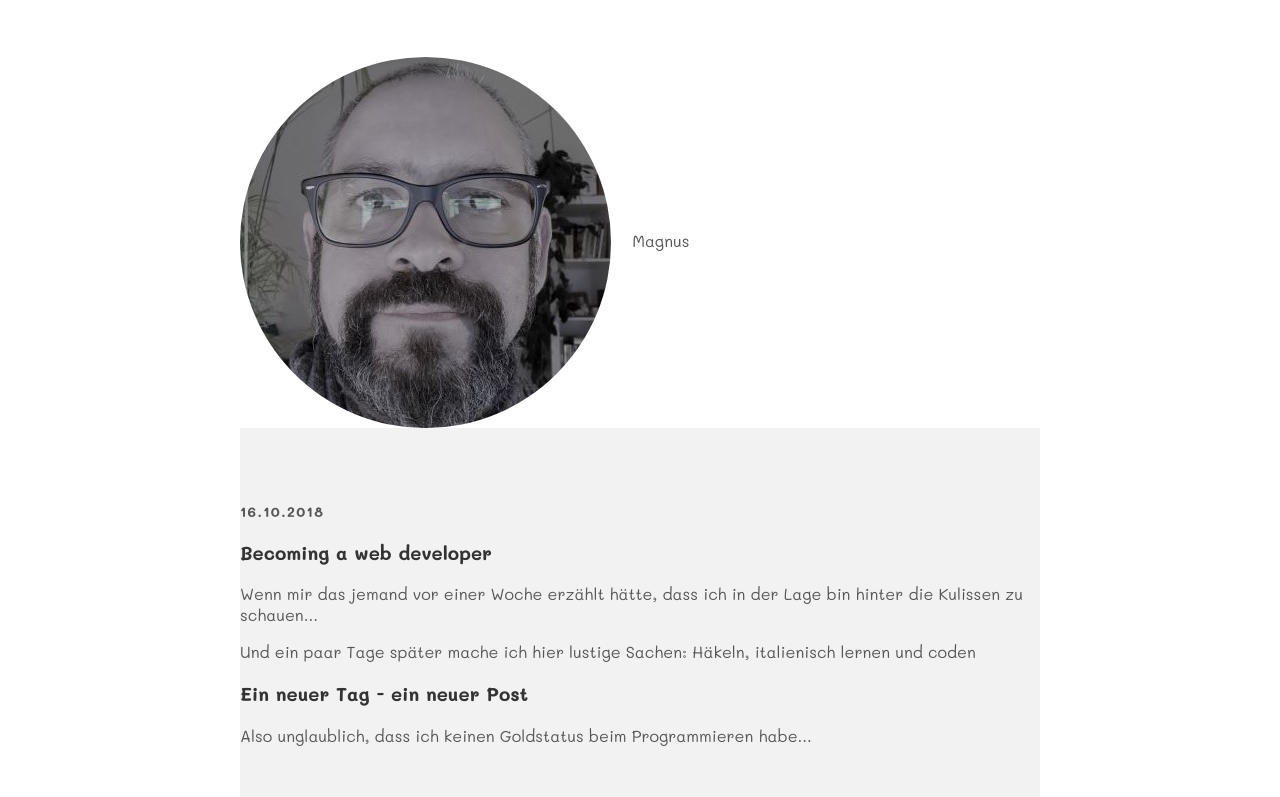
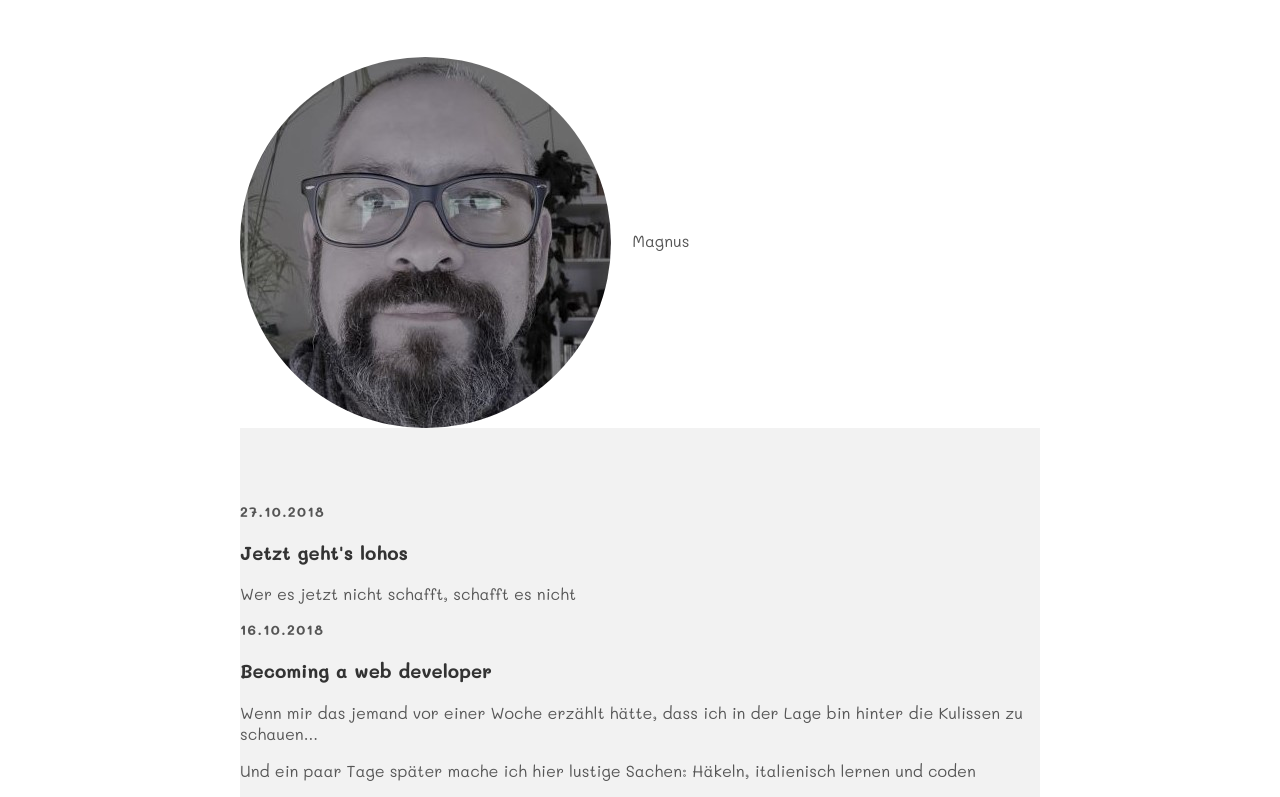
Before and after one commit to MagHec/maghec.github.io, a plain HTML site: page index.html in a window 1280 px wide. Shown: the part 153-950 px from the top of the page. Drawn offline with Linux system fonts and the light colour scheme.

Commit message:
Update index.html

```diff
--- a/index.html
+++ b/index.html
@@ -25,6 +25,12 @@
       </div>
     <div class="post-container">
       <div class="post">
+        <p class="post-date">27.10.2018</p>
+        <h3 class="post-title">Jetzt geht's lohos</h3>
+        <div class="post-content">
+          <p>
+            Wer es jetzt nicht schafft, schafft es nicht
+          </p>
         <p class="post-date">16.10.2018</p>
       <h3 class="post-title">Becoming a web developer</h3>
       <div class="=post-content">
```
